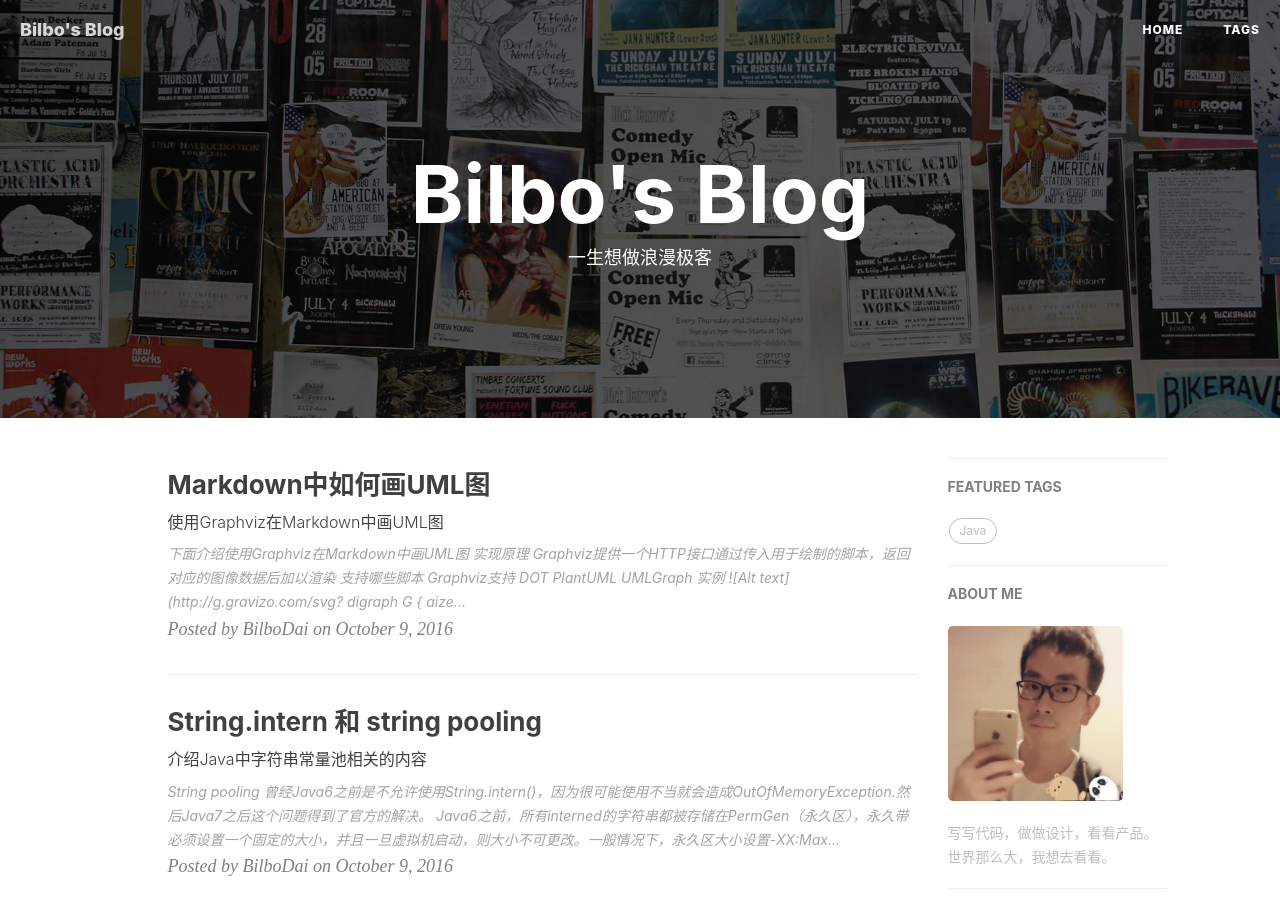
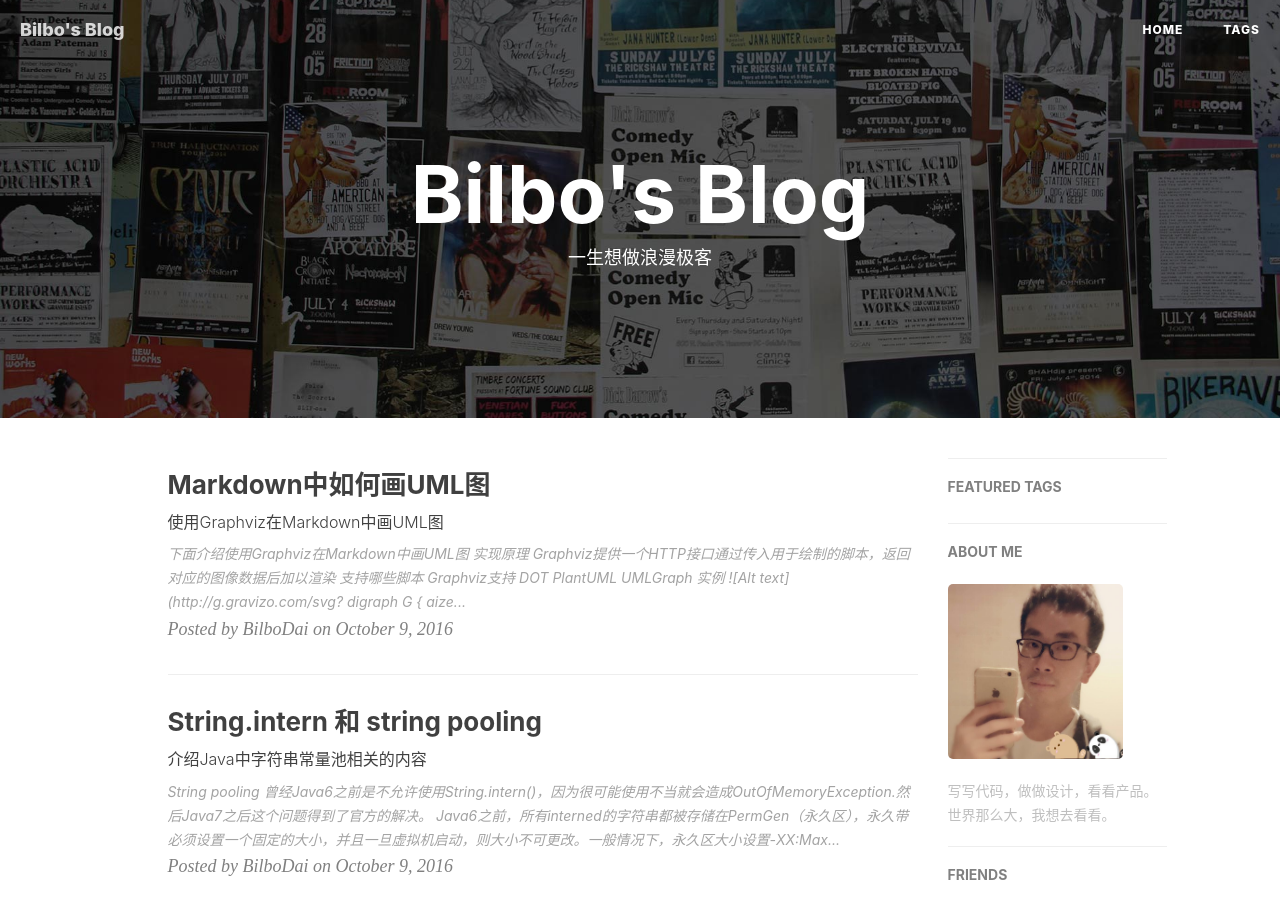
Before and after one commit to leon90dm/leon90dm.github.io, a Jekyll site: the page built from index.html, in a window 1280 px wide and 900 px high. Built offline with Jekyll 4.4.1, drawn with Linux system fonts in a browser that asks for light colours; nearby versions of some CDN libraries; the list of posts is cut into pages by our own code; comment, search, counter and statistics services are not loaded.

Commit message:
increase featured tags size to 10

```diff
--- a/_config.yml
+++ b/_config.yml
@@ -77,7 +77,7 @@
 
 # Featured Tags
 featured-tags: true                     # whether or not using Feature-Tags
-featured-condition-size: 1              # A tag will be featured if the size of it is more than this condition value
+featured-condition-size: 10              # A tag will be featured if the size of it is more than this condition value
 
 
 
```
